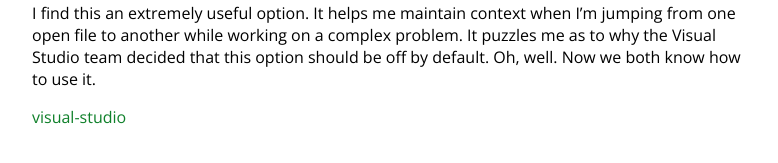
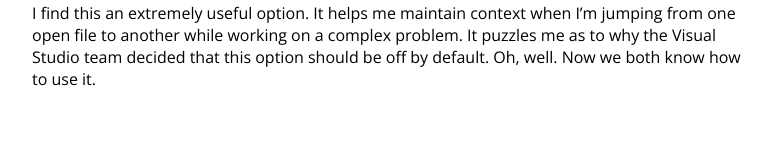
Before and after one commit to aridlehoover/aridlehoover.github.io, a Jekyll site: the page built from _posts/2008-11-26-track-active-item-in-solution-explorer.md, in a window 1280 px wide. Shown: the part 700-863 px from the top of the page, without its empty margins (248-1026 px from the left). Built offline with Jekyll 4.4.1, drawn with Linux system fonts in a browser that asks for light colours; Markdown is read by kramdown in place of the engine named in the settings.

Commit message:
Removes tags

```diff
--- a/_layouts/post.html
+++ b/_layouts/post.html
@@ -5,9 +5,9 @@
   <time>{{ page.date | date: "%B %-d, %Y at %-I:%M %p" }}</time>
   <h1>{{ page.title }}</h1>
   {{ content }}
-  <aside class="metadata">
+  <!-- <aside class="metadata">
     {% for tag in page.tags %}
     <p><a href="/{{ tag | slugize }}/">{{ tag }}</a></p>
     {% endfor %}
-  </aside>
+  </aside> -->
 </article>
```
